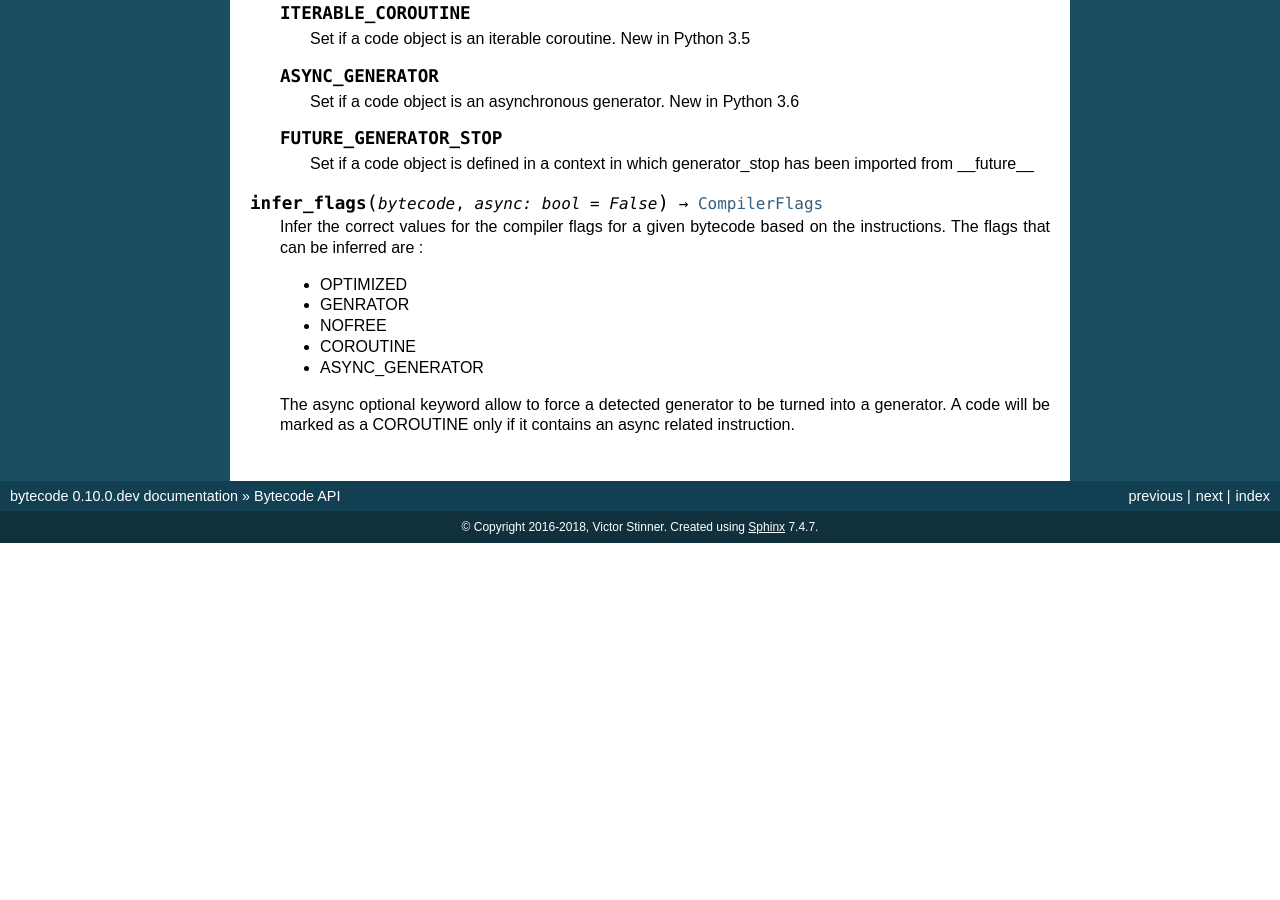
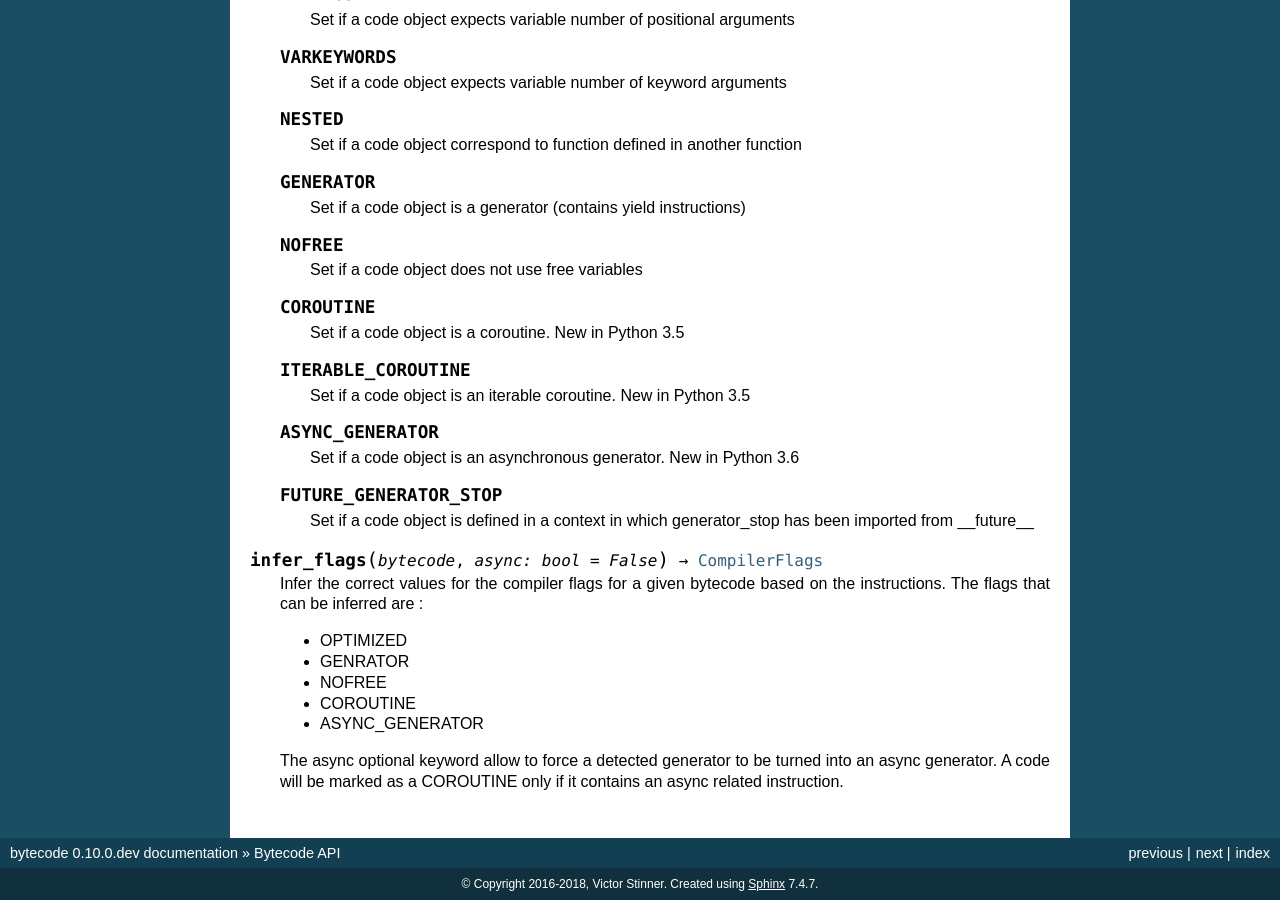
Before and after one commit to MatthieuDartiailh/bytecode, a Sphinx documentation site: the page built from doc/api.rst, in a window 1280 px wide and 900 px high, scrolled down 10615 px. Built offline with Sphinx 7.4.7, drawn with Linux system fonts in a browser that asks for light colours; cross-references to code outside the pages are shown as plain code; before the commit the page ends 11158 px from its top, so only the background shows below that; some of the changed text lies outside the part shown.

Commit message:
doc: update documentation

```diff
--- a/doc/api.rst
+++ b/doc/api.rst
@@ -691,5 +713,5 @@ Compiler Flags
     - ASYNC_GENERATOR
 
     The async optional keyword allow to force a detected generator to be turned
-    into a generator. A code will be marked as a COROUTINE only if it contains
-    an async related instruction.
+    into an async generator. A code will be marked as a COROUTINE only if it
+    contains an async related instruction.
--- a/doc/usage.rst
+++ b/doc/usage.rst
@@ -83,7 +83,7 @@ Clearing the OPTIMIZED flag::
 
 
 The flags can be updated based on the instructions stored in the code object
-can be updated using the method update_flags.
+using the method update_flags.
 
 
 Simple loop
```
Also changed, not shown: other parts of doc/api.rst (+22 -0 lines).
